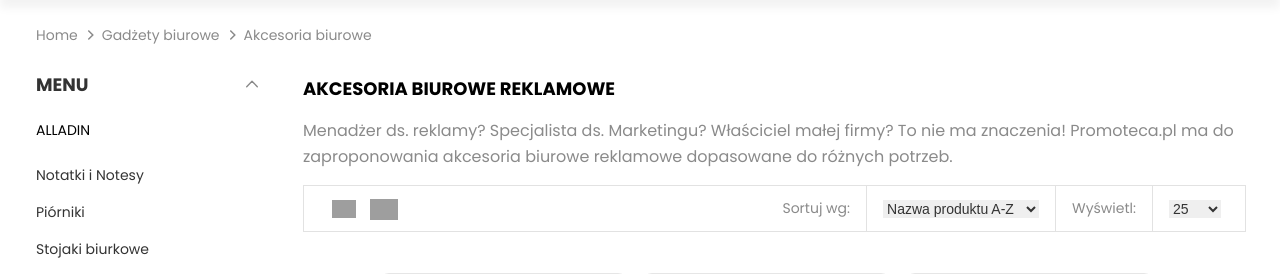
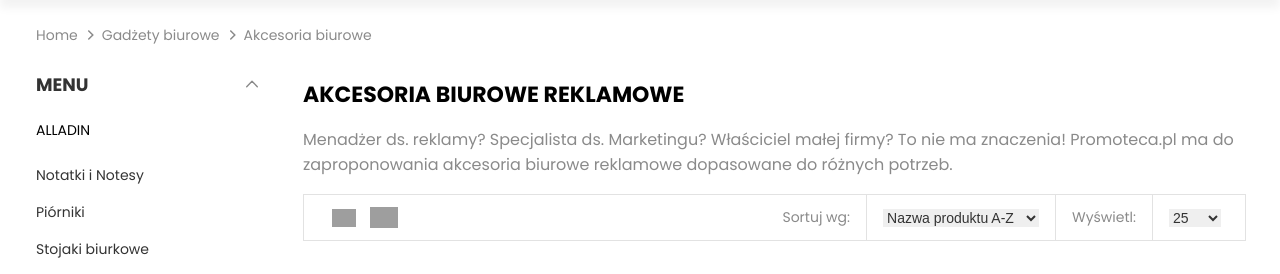
Before and after one commit to goldipl/SPARK_PROMOTIONS, a PHP site: page /category.php in a window 1280 px wide. Shown: the part 98-372 px from the top of the page. Run offline with PHP 8.4, Linux system fonts and the light colour scheme; grey boxes are pictures that could not be loaded.

Commit message:
styling category title

```diff
--- a/scss/category_page/_category_main.scss
+++ b/scss/category_page/_category_main.scss
@@ -1,6 +1,6 @@
 .category_main {
     h1.title {
-        font-size: 18px;
+        font-size: 22px;
         font-weight: 700;
         line-height: normal;
         text-transform: uppercase;
--- a/scss/main.css
+++ b/scss/main.css
@@ -3083,7 +3083,7 @@ header #nav .bottom-nav .right-container ul.no-menu-links .new-nav li::before {
   }
 }
 .category_main h1.title {
-  font-size: 18px;
+  font-size: 22px;
   font-weight: 700;
   line-height: normal;
   text-transform: uppercase;
```
